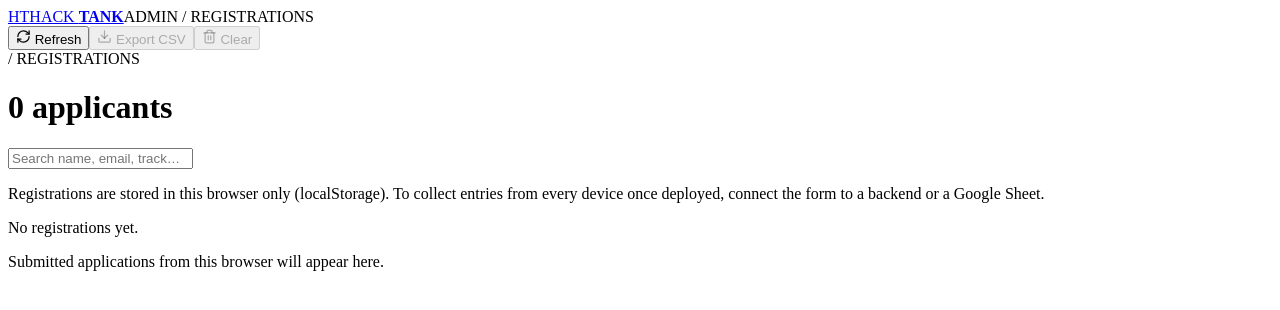
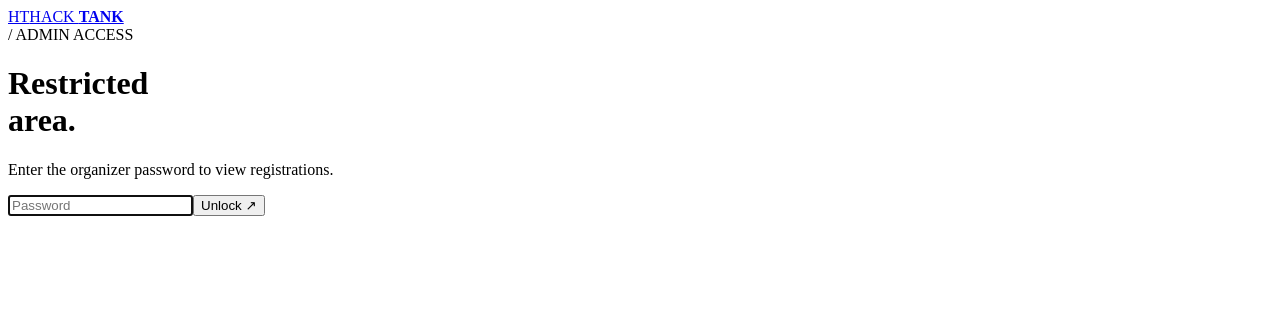
Before and after one commit to ismailLehioui/hackTank, a React (Vite) app: page /admin in a window 1280 px wide. Shown: the top 310 px of the page. Built offline with nearby package versions, Linux system fonts and the light colour scheme; the HTML template or start-up script is replaced by a standard one.

Commit message:
secure admin page

```diff
--- a/src/pages/Admin.tsx
+++ b/src/pages/Admin.tsx
@@ -1,9 +1,13 @@
 import { useMemo, useState } from 'react'
+import type { FormEvent } from 'react'
 import { Download, RefreshCw, Trash2 } from 'lucide-react'
 import { Brand } from '../components/Brand'
 import type { RegistrationData } from '../types'
 
 const LIST_KEY = 'hacktank-registration-list'
+const AUTH_KEY = 'hacktank-admin-auth'
+// Client-side gate only. Set VITE_ADMIN_PASSWORD in a .env file to override the default.
+const ADMIN_PASSWORD = (import.meta.env.VITE_ADMIN_PASSWORD as string | undefined) || 'hacktank2025'
 
 type Submission = RegistrationData & { submittedAt: string }
 
@@ -42,8 +46,28 @@ function toCsvCell(value: unknown): string {
 }
 
 export function Admin() {
+  const [authed, setAuthed] = useState(() => sessionStorage.getItem(AUTH_KEY) === 'true')
+  const [password, setPassword] = useState('')
+  const [authError, setAuthError] = useState(false)
   const [submissions, setSubmissions] = useState<Submission[]>(loadSubmissions)
   const [query, setQuery] = useState('')
+
+  const login = (e: FormEvent) => {
+    e.preventDefault()
+    if (password === ADMIN_PASSWORD) {
+      sessionStorage.setItem(AUTH_KEY, 'true')
+      setAuthed(true)
+      setAuthError(false)
+    } else {
+      setAuthError(true)
+    }
+  }
+
+  const logout = () => {
+    sessionStorage.removeItem(AUTH_KEY)
+    setAuthed(false)
+    setPassword('')
+  }
 
   const filtered = useMemo(() => {
     const q = query.trim().toLowerCase()
@@ -77,6 +101,29 @@ export function Admin() {
     setSubmissions([])
   }
 
+  if (!authed) {
+    return (
+      <div className="admin-login">
+        <form onSubmit={login} className="admin-login-card">
+          <Brand />
+          <div className="section-label">/ ADMIN ACCESS</div>
+          <h1>Restricted<br /><span>area.</span></h1>
+          <p>Enter the organizer password to view registrations.</p>
+          <input
+            type="password"
+            value={password}
+            onChange={(e) => setPassword(e.target.value)}
+            placeholder="Password"
+            autoFocus
+            className={authError ? 'error' : ''}
+          />
+          {authError && <span className="field-error">Wrong password. Try again.</span>}
+          <button className="primary" type="submit">Unlock <span>↗</span></button>
+        </form>
+      </div>
+    )
+  }
+
   return (
     <div className="admin-page">
       <header className="admin-nav">
@@ -86,6 +133,7 @@ export function Admin() {
           <button onClick={refresh} className="admin-btn"><RefreshCw size={15} /> Refresh</button>
           <button onClick={exportCsv} className="admin-btn primary-btn" disabled={submissions.length === 0}><Download size={15} /> Export CSV</button>
           <button onClick={clearAll} className="admin-btn danger" disabled={submissions.length === 0}><Trash2 size={15} /> Clear</button>
+          <button onClick={logout} className="admin-btn">Logout</button>
         </div>
       </header>
 
--- a/src/styles.css
+++ b/src/styles.css
@@ -391,3 +391,15 @@ ul { margin: 0; padding: 0; list-style: none; }
 .admin-table th { text-align: left; padding: 14px 16px; background: #f5f7f9; color: #5a6b7d; font: 10px 'DM Mono', monospace; letter-spacing: .5px; text-transform: uppercase; border-bottom: 1px solid #e0e6ec; white-space: nowrap; }
 .admin-table td { padding: 13px 16px; border-bottom: 1px solid #eef1f4; color: #2a3b4d; vertical-align: top; }
 .admin-table tr:hover td { background: #f7f9fb; }
+
+/* ADMIN LOGIN */
+.admin-login { min-height: 100vh; display: grid; place-items: center; background: radial-gradient(circle at 50% 30%, #16385d, #08111d 60%); padding: 24px; }
+.admin-login-card { width: 100%; max-width: 420px; background: #0f2740; border: 1px solid #21445f; padding: 44px 38px; border-radius: 14px; display: flex; flex-direction: column; gap: 14px; color: #fff; }
+.admin-login-card h1 { font-size: 46px; line-height: .95; margin: 10px 0; letter-spacing: -2px; }
+.admin-login-card h1 span { color: var(--gold); }
+.admin-login-card p { color: #a9b8c9; font-size: 14px; margin: 0 0 6px; line-height: 1.5; }
+.admin-login-card input { border: 1px solid #2f5271; background: #0b1e33; color: #fff; padding: 14px 16px; border-radius: 8px; outline: none; font-family: 'Syne', sans-serif; font-size: 15px; }
+.admin-login-card input:focus { border-color: var(--gold); }
+.admin-login-card input.error { border-color: #e0533d; }
+.admin-login-card .primary { justify-content: center; margin-top: 8px; }
+.admin-login-card .field-error { color: #ff8f7a; font-size: 12px; }
```
Also changed, not shown: 1 other file (tests, documents, lock files or other folders).
